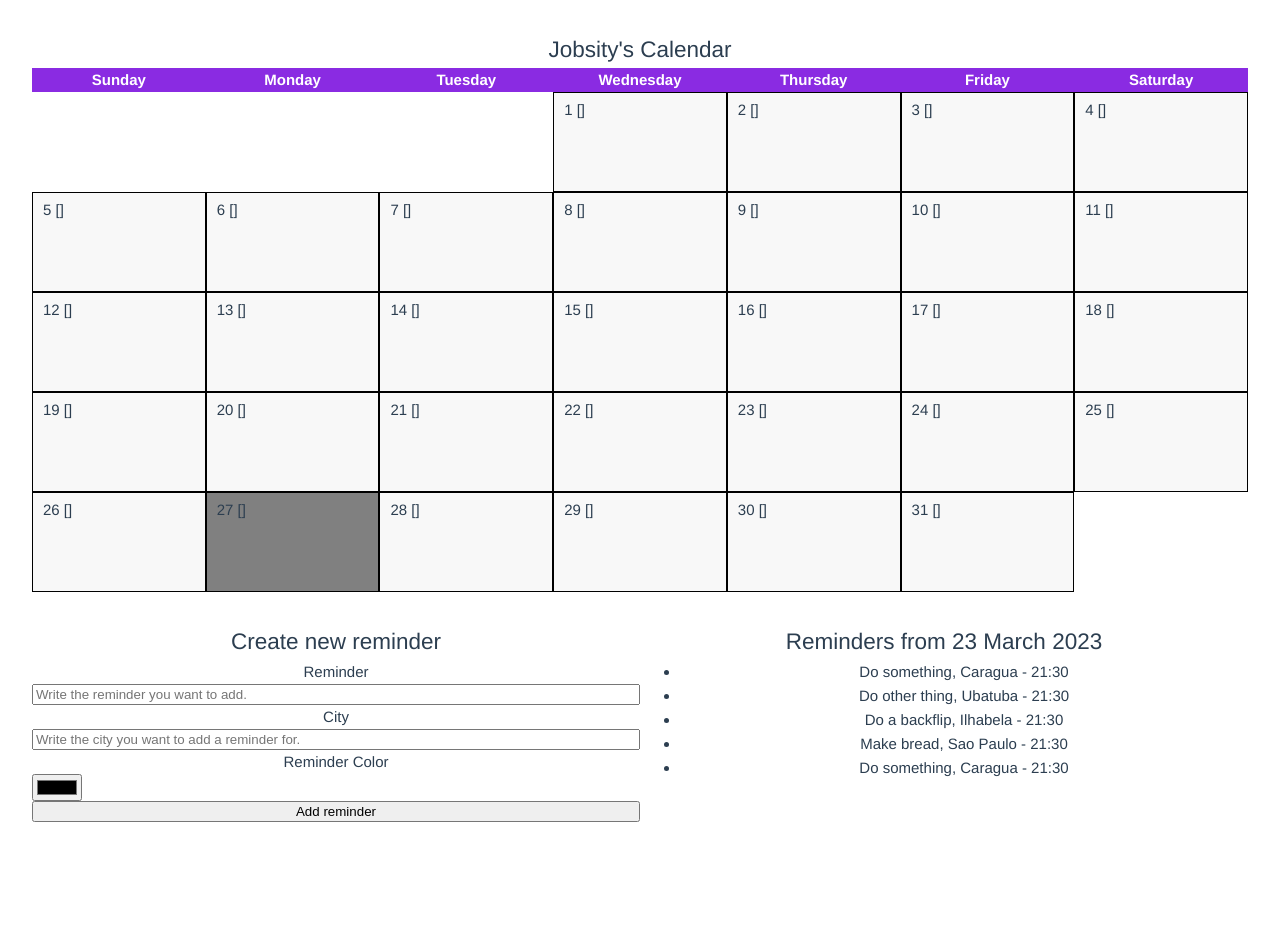
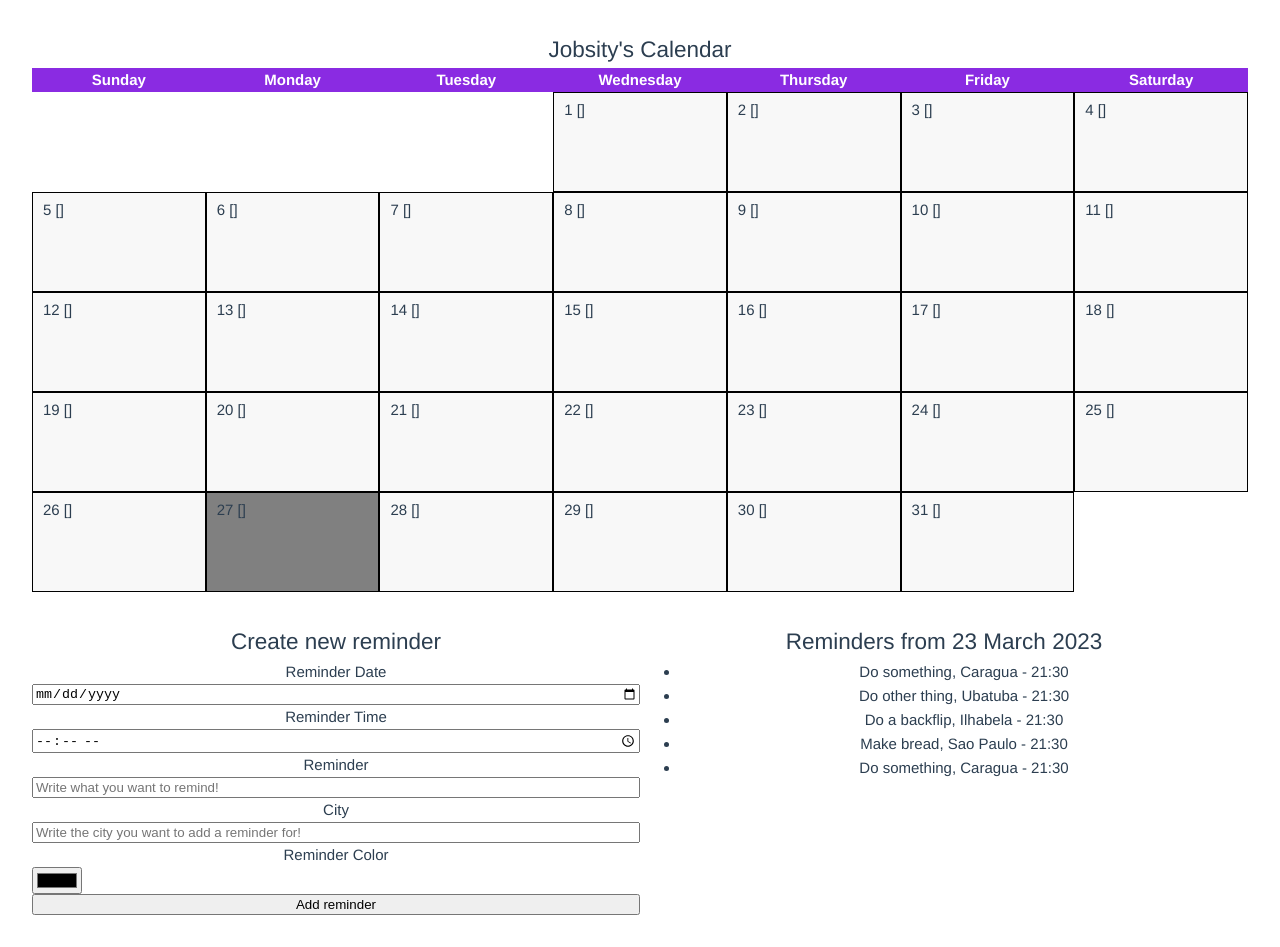
Before and after one commit to gabrielgomeso/vue-frontend-challenge, a Vue app: page / in a window 1280 px wide. Before the commit the page ends 854 px from the top, so only its background shows below. Built offline with nearby package versions, Linux system fonts and the light colour scheme.

Commit message:
chore: add date and time to form, and use store

```diff
--- a/src/components/ReminderForm.vue
+++ b/src/components/ReminderForm.vue
@@ -2,18 +2,28 @@
   <div class="reminder-form">
     <h2>Create new reminder</h2>
     <label class="reminder-form__label" for="reminder">
+      Reminder Date
+      <input type="date" name="reminder-date" v-model="reminderDate">
+    </label>
+
+    <label class="reminder-form__label" for="reminder">
+      Reminder Time
+      <input type="time" name="reminder-time" v-model="reminderTime">
+    </label>
+
+    <label class="reminder-form__label" for="reminder">
       Reminder
-      <input type="text" name="reminder" v-model="reminderText" placeholder="Write the reminder you want to add." maxlength="30">
+      <input type="text" name="reminder" v-model="reminderText" placeholder="Write what you want to remind!" maxlength="30">
     </label>
 
     <label class="reminder-form__label" for="city">
       City
-      <input type="text" name="city" v-model="reminderCity" placeholder="Write the city you want to add a reminder for.">
+      <input type="text" name="city" v-model="reminderCity" placeholder="Write the city you want to add a reminder for!">
     </label>
 
     <label class="reminder-form__label" for="reminder-color">
       Reminder Color
-      <input type="color" name="reminder-color" v-model="reminderColor" placeholder="Select the reminder color.">
+      <input type="color" name="reminder-color" v-model="reminderColor">
     </label>
 
     <button type="button" @click="addReminder()">Add reminder</button>
@@ -22,6 +32,7 @@
 
 <script>
 import { defineComponent } from 'vue';
+import { useReminderStore } from '../stores/reminderStore';
 
 export default defineComponent({
   name: 'ReminderForm',
@@ -29,22 +40,25 @@ export default defineComponent({
     return {
       reminderText: '',
       reminderCity: '',
-      reminderColor: '',
+      reminderColor: 'green',
+      reminderDate: null,
+      reminderTime: null,
     };
   },
   methods: {
     addReminder() {
+      const { addReminder } = useReminderStore();
       let newReminder = {
-        date: new Date(this.selectedYear, this.selectedMonth, this.selectedDay),
-        reminder: this.reminderText,
+        date: this.reminderDate,
+        time: this.reminderTime,
+        text: this.reminderText,
         city: this.reminderCity,
         color: this.reminderColor
       };
 
-      this.reminders.push(newReminder);
-      console.log(this.reminders.length);
+      addReminder(newReminder)
     },
-  }
+  },
 });
 </script>
 
```
